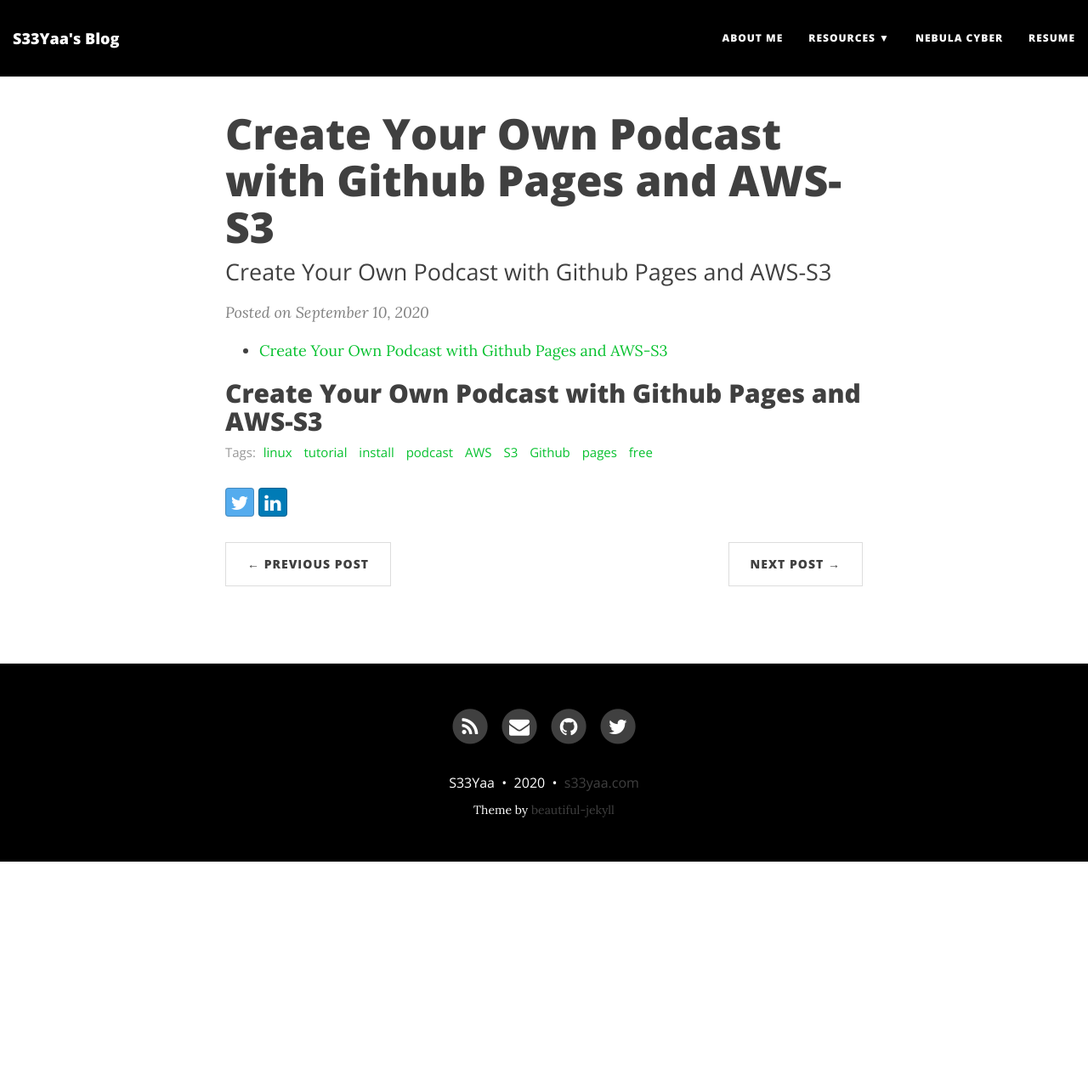
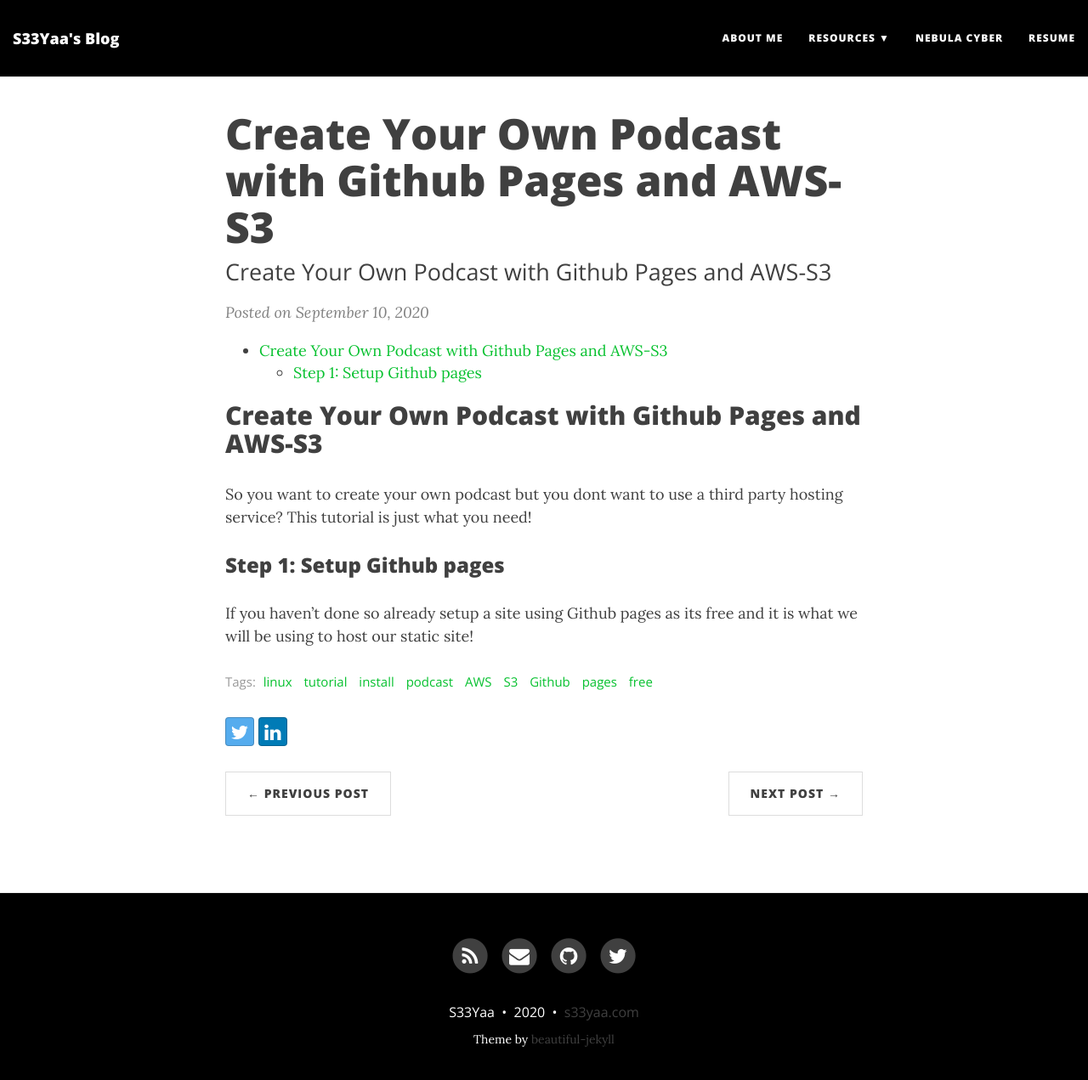
Before and after one commit to vevinkirk/vevinkirk.github.io, a Jekyll site: the page built from _posts/2020-09-10-Create-Your-Own-Podcast-with-Github-Pages-and-AWS-S3.md, in a window 1280 px wide and 1284 px high. Shown: the top 1271 px of the window at 85% size. Built offline with Jekyll 4.4.1, drawn with Linux system fonts in a browser that asks for light colours; nearby versions of some CDN libraries; the table of contents is made by our own code.

Commit message:
Update 2020-09-10-Create-Your-Own-Podcast-with-Github-Pages-and-AWS-S3.md

```diff
--- a/_posts/2020-09-10-Create-Your-Own-Podcast-with-Github-Pages-and-AWS-S3.md
+++ b/_posts/2020-09-10-Create-Your-Own-Podcast-with-Github-Pages-and-AWS-S3.md
@@ -8,3 +8,9 @@
 ---
 
 ## Create Your Own Podcast with Github Pages and AWS-S3
+
+So you want to create your own podcast but you dont want to use a third party hosting service? This tutorial is just what you need!
+
+### Step 1: Setup Github pages
+
+If you haven't done so already setup a site using Github pages as its free and it is what we will be using to host our static site!
```
